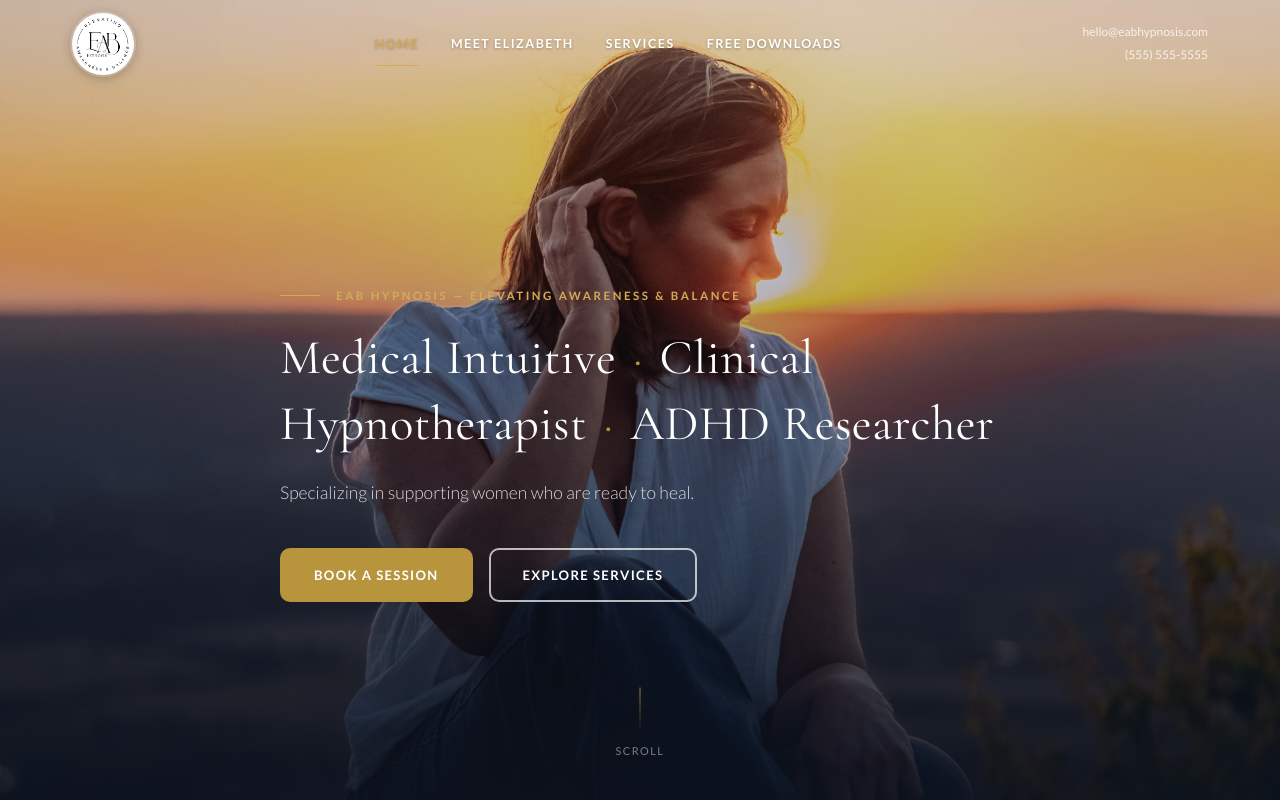
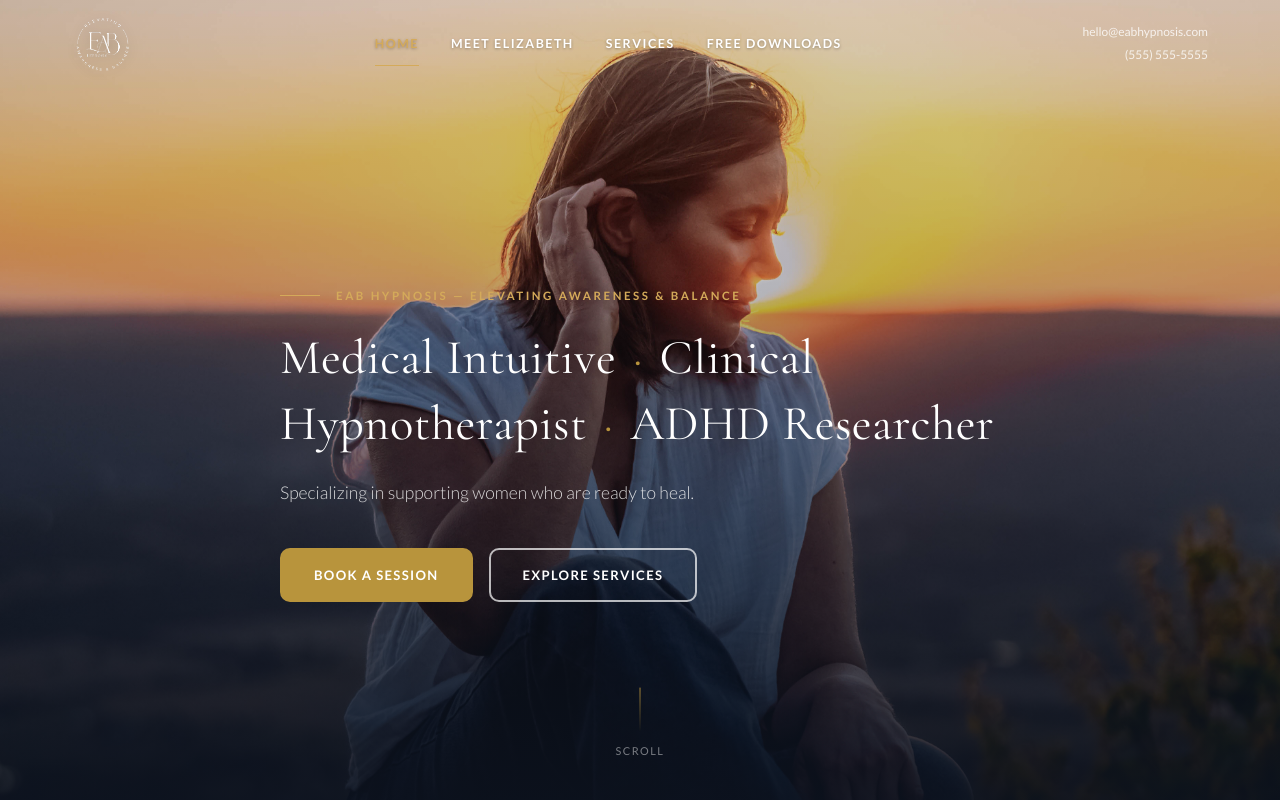
Before and after one commit to chennessee/EABHypnosis, a website: page index.html in a window 1280 px wide. Shown: the top 800 px of the page. Drawn offline with nearby package versions, Linux system fonts and the light colour scheme.

Commit message:
Add transparent logo PNG, wire into all pages and header/footer

```diff
--- a/css/styles.css
+++ b/css/styles.css
@@ -186,12 +186,12 @@ h1, h2, h3, h4 {
 .header-logo { flex-shrink: 0; }
 .header-logo img {
   height: 62px; width: auto;
-  border-radius: 50%;
   display: block;
-  transition: box-shadow .3s;
+  transition: filter .3s;
+  filter: invert(1);
 }
 .site-header.transparent .header-logo img {
-  box-shadow: 0 0 0 2px rgba(255,255,255,0.25), 0 2px 12px rgba(0,0,0,0.3);
+  filter: invert(1) drop-shadow(0 1px 6px rgba(0,0,0,0.4));
 }
 
 .header-nav { display: flex; align-items: center; gap: 2rem; }
@@ -562,8 +562,8 @@ h1, h2, h3, h4 {
   gap: 3rem; margin-bottom: 3rem;
 }
 .footer-brand img {
-  height: 60px; filter: brightness(0) invert(1);
-  mix-blend-mode: normal; margin-bottom: 1rem;
+  height: 60px; filter: invert(1);
+  margin-bottom: 1rem;
 }
 .footer-tagline {
   font-family: var(--font-display); font-style: italic;
--- a/index.html
+++ b/index.html
@@ -16,7 +16,7 @@
     <div class="header-inner">
 
       <a href="index.html" class="header-logo" aria-label="EAB Hypnosis — Home">
-        <img src="assets/logo.jpg" alt="EAB Hypnosis circular logo" width="62" height="62">
+        <img src="assets/logo.png" alt="EAB Hypnosis circular logo" width="62" height="62">
       </a>
 
       <nav class="header-nav" role="navigation" aria-label="Main navigation">
@@ -258,7 +258,7 @@
       <div class="footer-grid">
 
         <div class="footer-brand">
-          <img src="assets/logo.jpg" alt="EAB Hypnosis logo">
+          <img src="assets/logo.png" alt="EAB Hypnosis logo">
           <p class="footer-tagline">Elevating Awareness &amp; Balance</p>
           <div class="footer-contact-info">
             <!-- CLIENT: Insert your email address here -->
```
Also changed, not shown: free-downloads.html (+2 -2 lines), meet-elizabeth.html (+2 -2 lines), services.html (+2 -2 lines), assets/logo.png (added).
